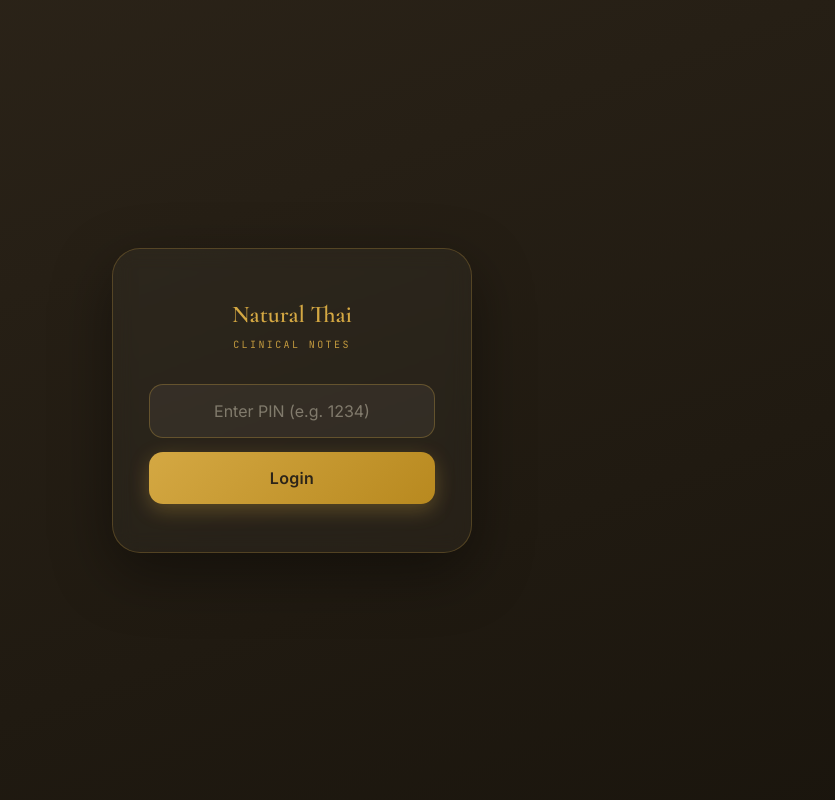
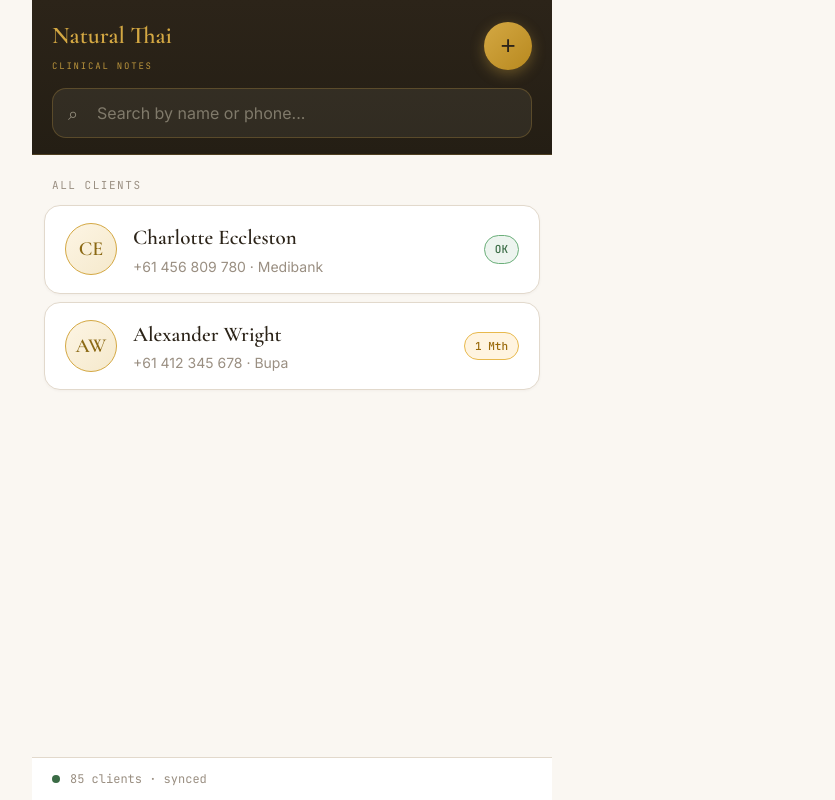
Before and after one commit to tanhataidangaem-bot/receiptgenerator, a plain HTML site: page soap.html in a window 1280 px wide. Both pictures are taken after a click on the button "Login". Shown: the whole page, without its empty margins (348-1183 px from the left). Drawn offline with nearby package versions, Linux system fonts and the light colour scheme.

Commit message:
Update soap.html

```diff
--- a/soap.html
+++ b/soap.html
@@ -260,7 +260,7 @@ body{font-family:'Inter',sans-serif;background:var(--bg);color:var(--ink);min-he
 // ระบบ Login บังหน้าจอ
 function handleLogin() {
   // ใส่รหัสอะไรก็ได้เพื่อผ่านหน้าจอนี้ออกไปใช้งานเบื้องต้น
-  document.getElementById('happyending888').style.display = 'none';
+  document.getElementById('loginScreen').style.display = 'none';
 }
 
 // ผูกฟังก์ชันกดปุ่ม Enter ในช่องรหัสผ่าน ให้กด Login อัตโนมัติ
```
